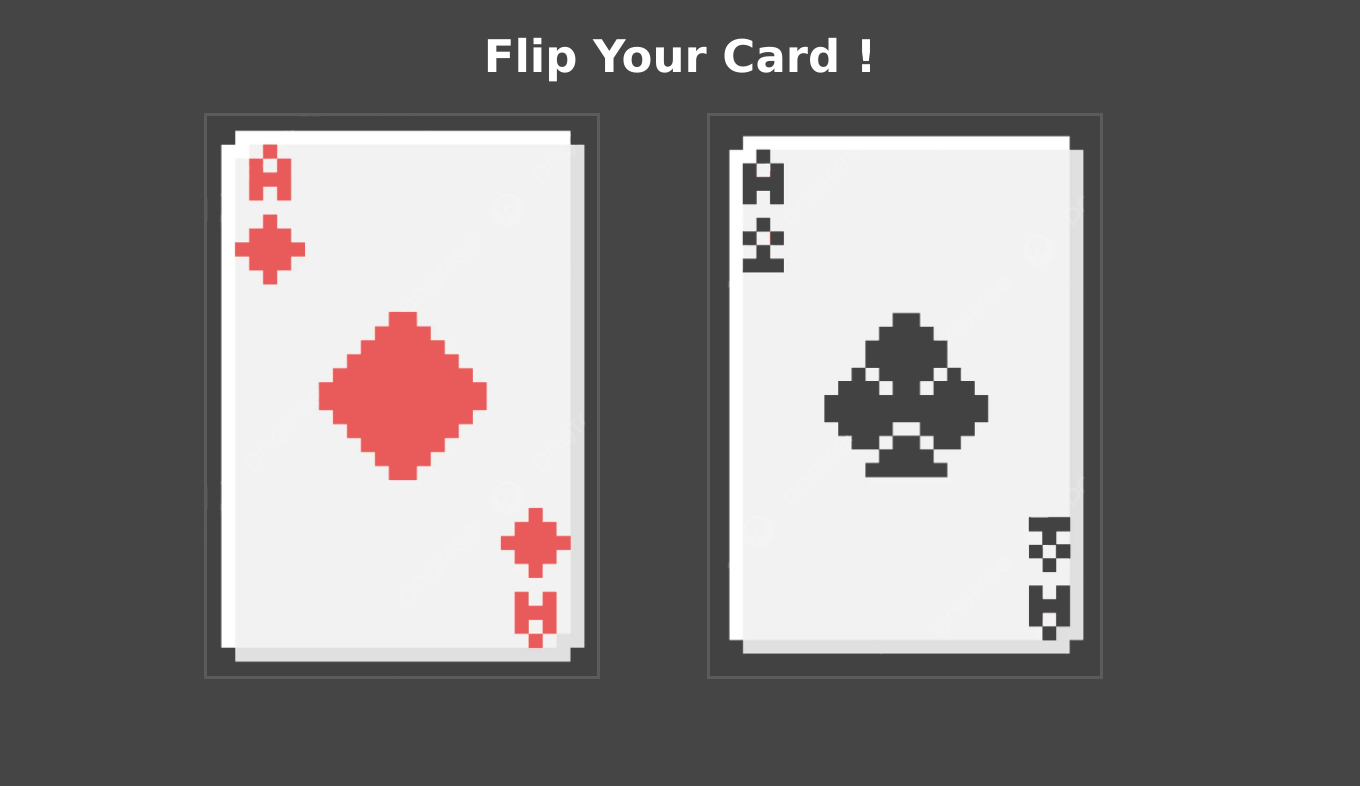
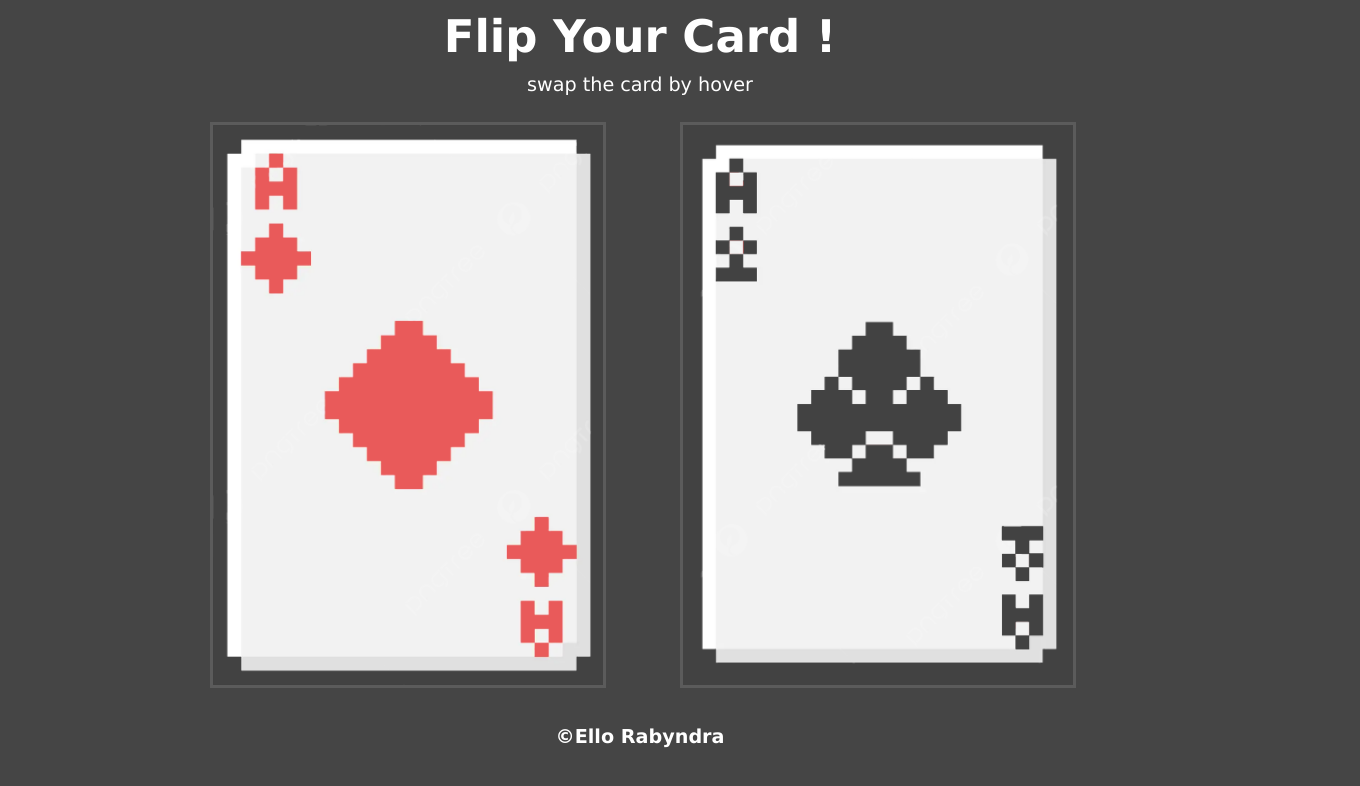
Before and after one commit to ElloRabyndra/FlipUrCard, a plain HTML site: page index.html in a window 1280 px wide. Shown: the whole page, 1360 px wide, since content can reach past the window. Drawn offline with Linux system fonts and the light colour scheme.

Commit message:
last commit

```diff
--- a/flipYourCard.html
+++ b/index.html
@@ -3,21 +3,23 @@
 <head>
   <meta charset="UTF-8">
   <meta name="viewport" content="width=device-width, initial-scale=1.0">
-  <title>Animation2</title>
+  <title>Flip Ur Card!</title>
   <link rel="stylesheet" href="style.css">
 </head>
 <body>
+  <h1>Flip Your Card !</h1>
+  <p>swap the card by hover</p>
   <div class="container">
-      <h1>Flip Your Card !</h1>
       <div class="wrap-card">
         <div class="card depan"></div>
         <div class="card belakang"></div>
       </div>
 
-      <div class="wrap-card1">
+      <div class="wrap-card">
         <div class="card depan2"></div>
         <div class="card belakang2"></div>
       </div>
   </div>
+  <div class="footer">&copy;Ello Rabyndra</div>
 </body>
 </html>
--- a/style.css
+++ b/style.css
@@ -1,21 +1,22 @@
 html,body {
   margin: 0;
   background-color: rgb(69, 69, 69);
+  font-family: Verdana, Geneva, Tahoma, sans-serif;
+  text-align: center;
+  color: white;
 }
 
-.container {
-  position: relative;
-  height: 680px;
-  width: 1360px;
-  margin: 2px auto 0;
-}
 h1 {
-  text-align: center;
-  color: white;
-  font-family: Verdana, Geneva, Tahoma, sans-serif;
+  margin: 10px;
   font-size: 45px;
   transition: 0.1s;
   cursor: pointer;
+}
+
+p {
+  font-size: 1.2em;
+  font-weight: 550;
+  margin: 2px;
 }
 
 h1:hover {
@@ -23,24 +24,24 @@ h1:hover {
   font-size: 50px;
 }
 
+.container {
+  display: flex;
+  justify-content: center;
+  gap: 50px 80px;
+  flex-wrap: wrap;
+  padding: 1.5em;
+}
+
 .wrap-card {
-      width: 390px;
-      height: 560px;
-      position: relative;
-      left: 15%;
-      }
+  position: relative;
+  width: 390px;
+  height: 560px;
+  }
 
-  .wrap-card1 {
-      width: 390px;
-      height: 560px;
-      position: relative;
-      top: -560px;
-      left: 52%;
-      }
 
 .card {
-      width: 390px;
-      height: 560px;
+      width: 100%;
+      height: 100%;
       border: 3px solid rgb(91, 91, 91);
       position: absolute;
     }
@@ -77,17 +78,33 @@ h1:hover {
   background-size: cover;
 }
 
-.wrap-card1:hover .depan2 {
+.wrap-card:hover .depan2 {
   animation: putar-depan 0.3s 0.3s ease-in reverse both;
   cursor: pointer;
 }
 
-.wrap-card1:hover .belakang2 {
+.wrap-card:hover .belakang2 {
   animation: putar-depan 0.3s ease-in both;
   cursor: pointer;
 }
 
+
+.footer {
+  padding: 1em;
+  font-size: 1.2em;
+  font-weight: bold;
+}
 @keyframes putar-depan {
   from {transform: rotateY(0);}
   to {transform: rotateY(90deg);}
 }
+
+@media (max-width:576px) {
+  h1 {
+    font-size: 35px;
+  }
+  .wrap-card {
+    width: 280px;
+    height: 400px;
+    }
+}
```
